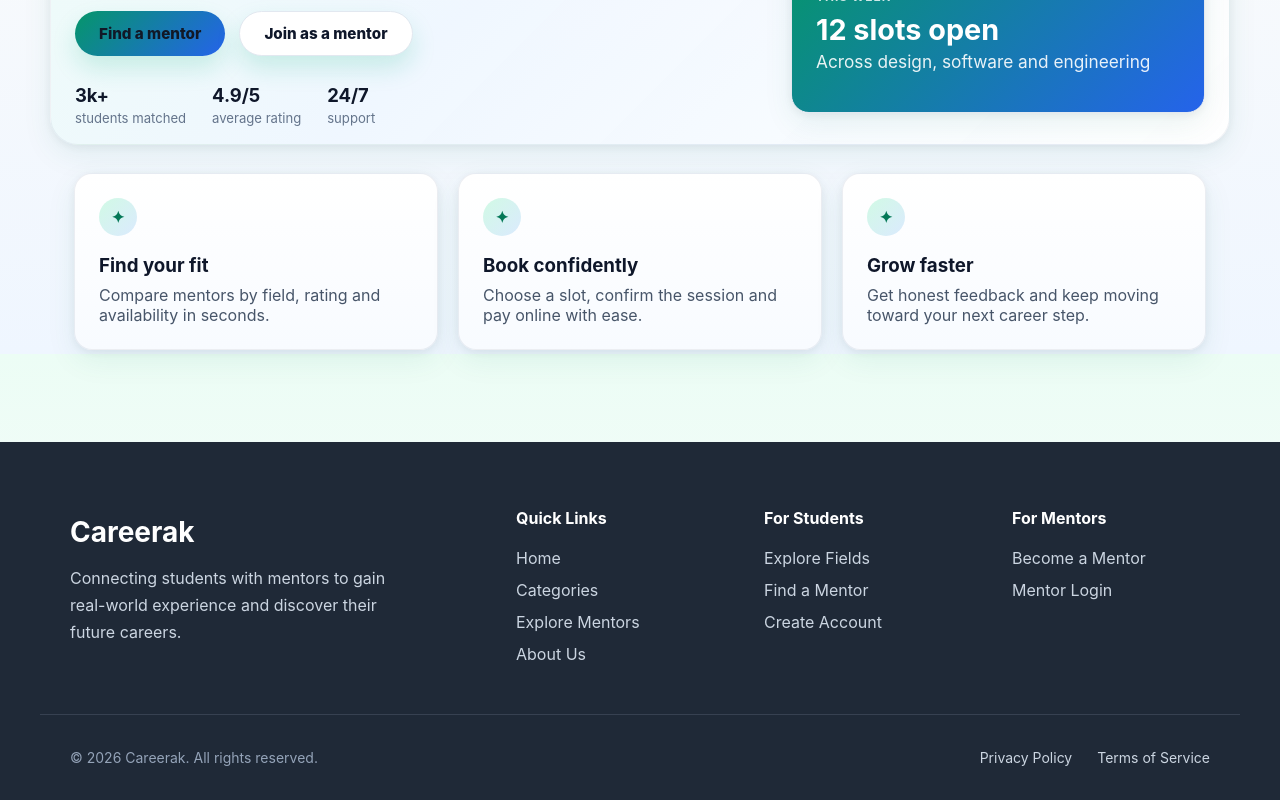
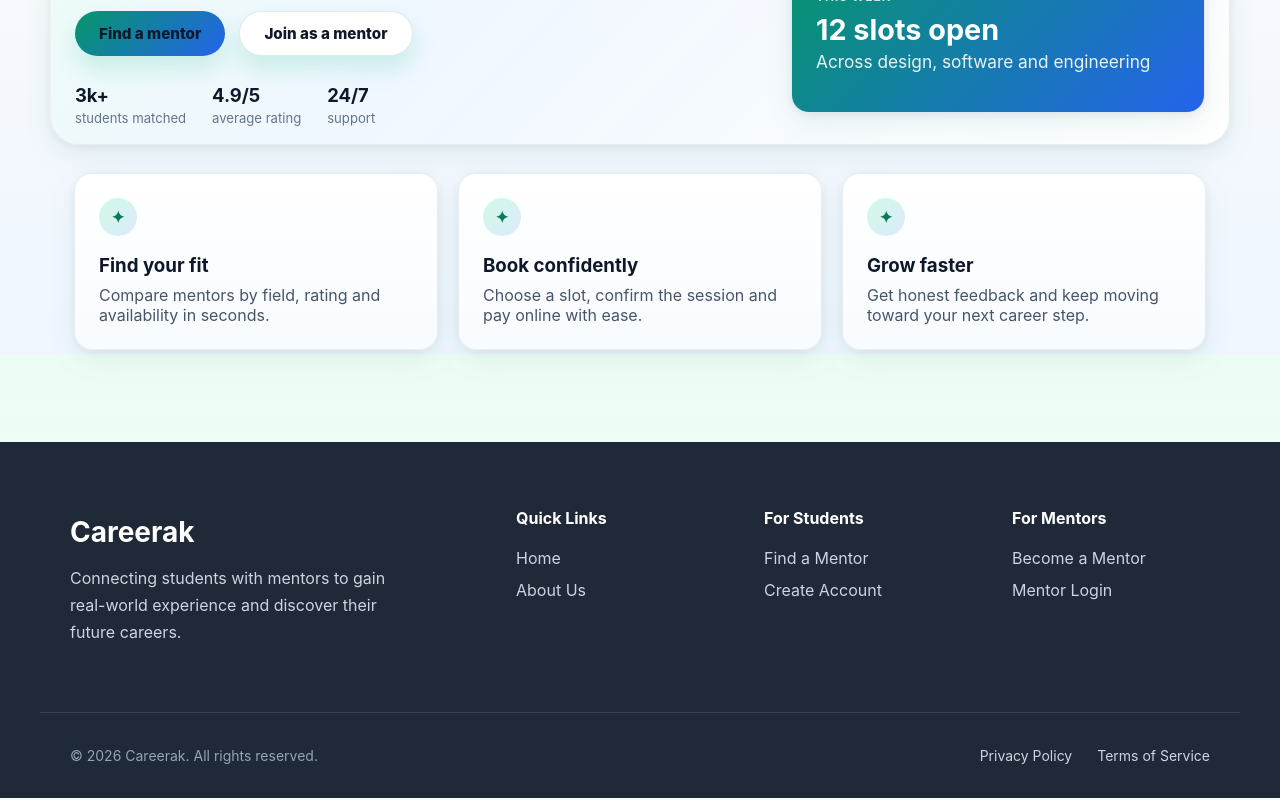
Before and after one commit to Mai2308/careerak, a React (Vite) app in the folder frontend/: page / in a window 1280 px wide. Shown: the part 446-1246 px from the top of the page. Built offline with nearby package versions, Linux system fonts and the light colour scheme; no server answers.

Commit message:
-removed unnecessery links from footer

```diff
--- a/frontend/src/components/Footer.jsx
+++ b/frontend/src/components/Footer.jsx
@@ -29,15 +29,12 @@
         <div className="footer-section">
           <h3>Quick Links</h3>
           <a href="#" onClick={handleNav('landing')}>Home</a>
-          <a href="#" onClick={handleNav('explore')}>Categories</a>
-          <a href="#" onClick={handleNav('explore')}>Explore Mentors</a>
           <a href="#" onClick={handleNav('about')}>About Us</a>
         </div>
 
         {/* Students */}
         <div className="footer-section">
           <h3>For Students</h3>
-          <a href="#" onClick={handleNav('explore')}>Explore Fields</a>
           <a href="#" onClick={handleNav('explore')}>Find a Mentor</a>
           <a href="#" onClick={handleSignup('student')}>Create Account</a>
         </div>
```
